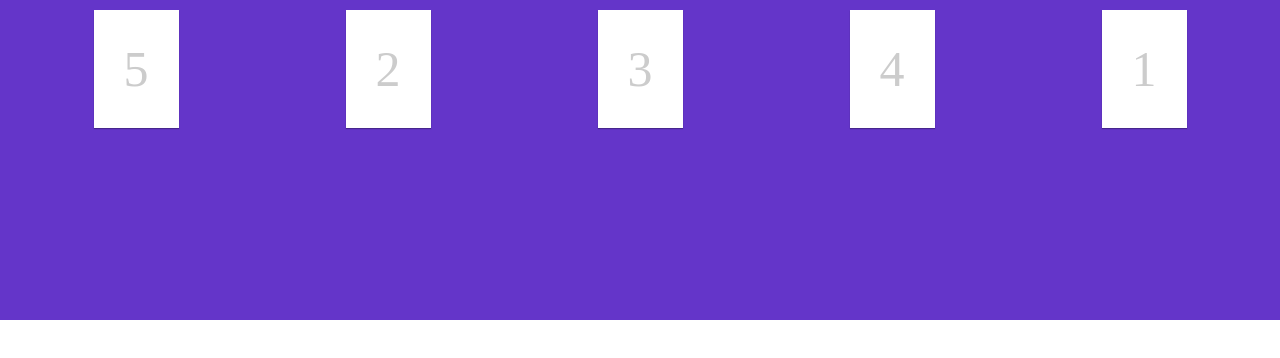
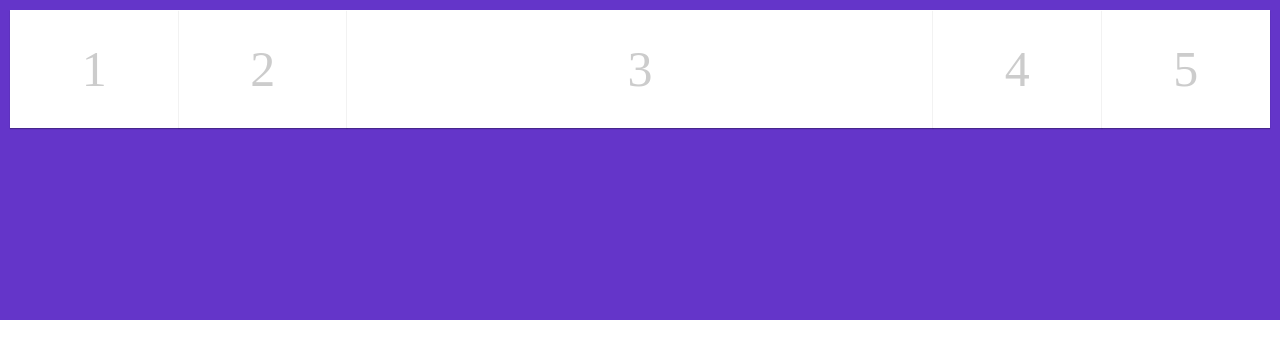
Before and after one commit to xiaobin1204/flexbox, a website: page index.html in a window 1280 px wide. Drawn offline with Linux system fonts and the light colour scheme.

Commit message:
给项目设置宽度

```diff
--- a/styles/style.css
+++ b/styles/style.css
@@ -2,14 +2,13 @@
   /*行内容器*/
   display: flex;
   height: 300px;
-  justify-content: space-around;
   align-items: flex-start;
 }
-/*让item1在所有元素最后显示*/
-.item-1 {
-  order: 1;
+/*给所有项目设置一个宽*/
+.item {
+  flex-grow: 1;
 }
-/*让item5在所有元素最前显示*/
-.item-5 {
-  order: -1;
+/*单独给item-3设置一个宽度*/
+.item-3 {
+  flex-grow: 6;
 }
```
